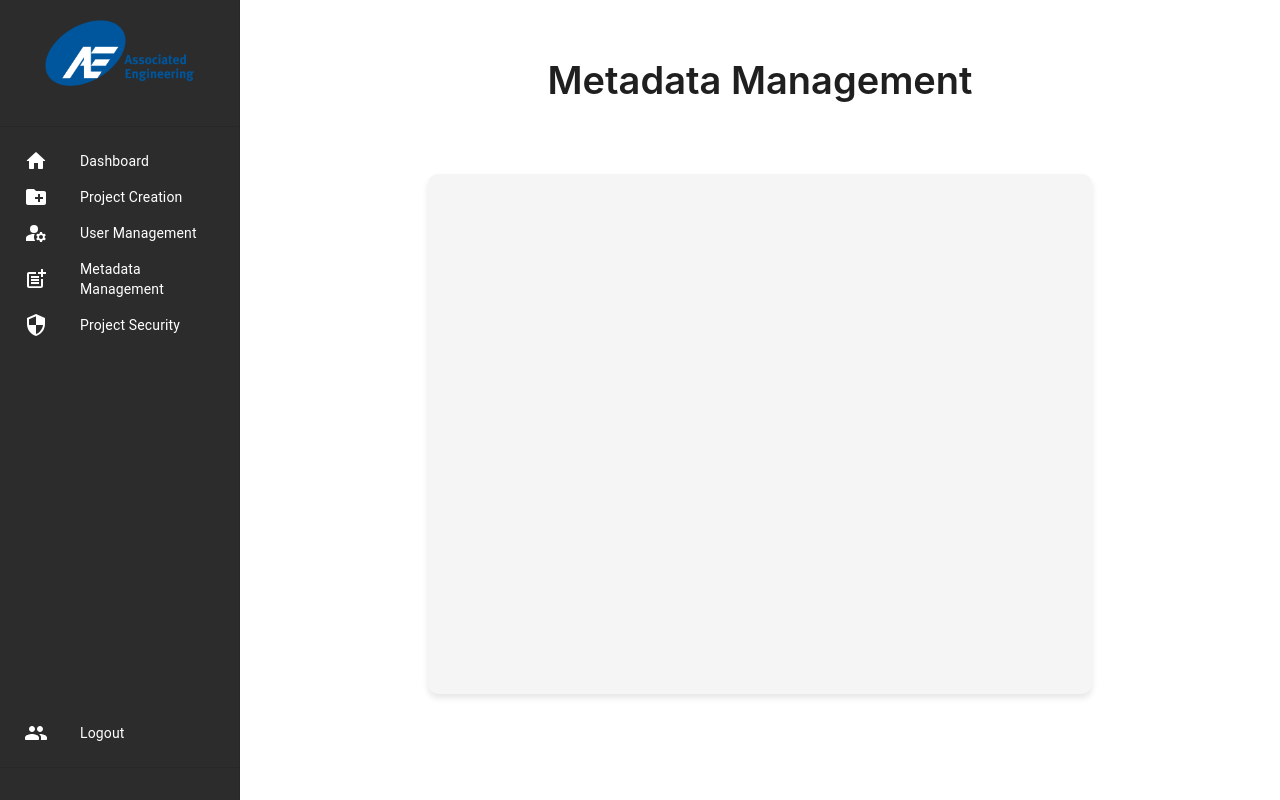
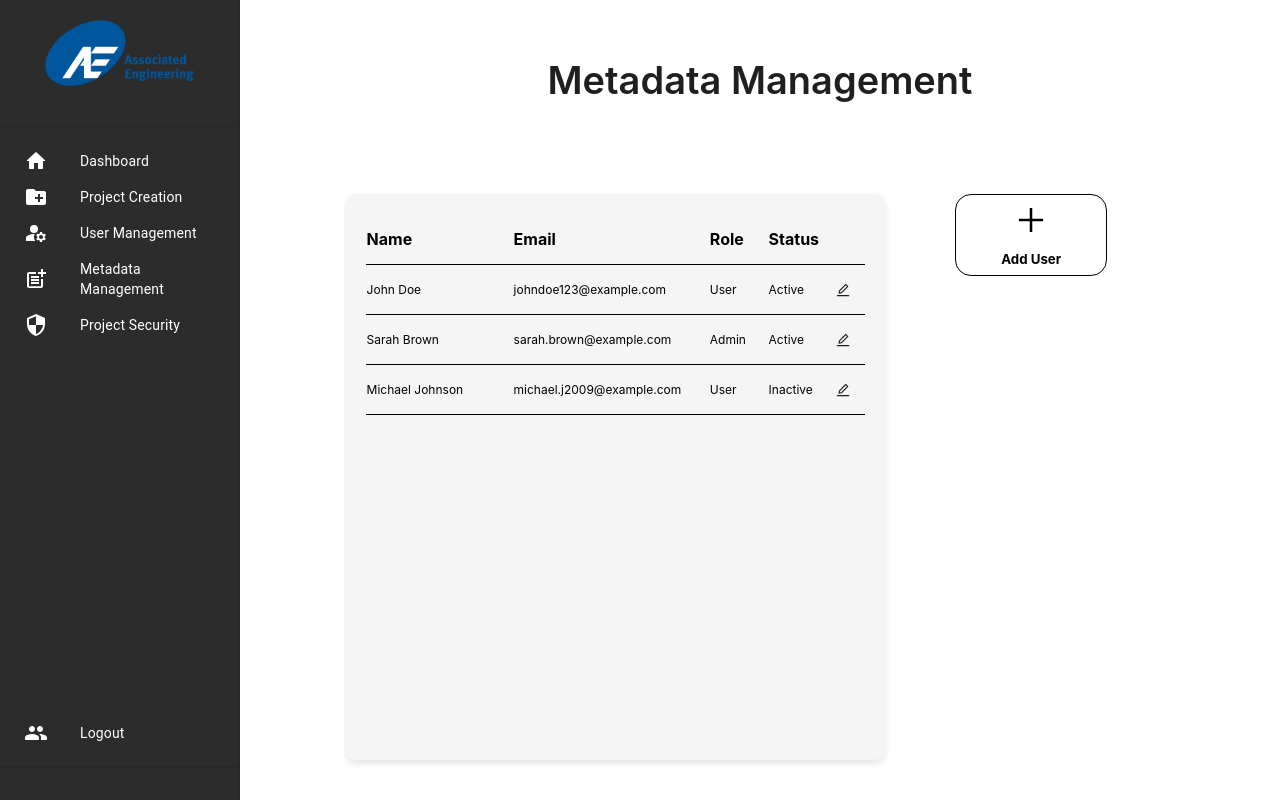
Before and after one commit to Sneaky-Breeky/Team-6-AE, a React (Create React App) app in the folder src/frontend/: page /admin/metadataManagement in a window 1280 px wide. Built offline with nearby package versions, Linux system fonts and the light colour scheme; sample sign-in values are in the browser's storage.

Commit message:
created admin metadata management page

```diff
--- a/src/frontend/src/pages/admin/AdminMetadataManage.js
+++ b/src/frontend/src/pages/admin/AdminMetadataManage.js
@@ -1,10 +1,122 @@
 import React, { useState } from 'react';
 import Box from '@mui/material/Box';
-import { Typography, } from 'antd';
+import { Typography, Button, Popover, Radio, Form, Input } from 'antd';
+import { PlusOutlined, EditOutlined, CloseOutlined} from '@ant-design/icons';
 
 const { Title } = Typography;
 
+const users = [
+  {name: 'John Doe', email: 'johndoe123@example.com', role: 'User', status: 'Active'},
+  {name: 'Sarah Brown', email: 'sarah.brown@example.com', role: 'Admin', status: 'Active'},
+  {name: 'Michael Johnson', email: 'michael.j2009@example.com', role: 'User', status: 'Inactive'}
+];
+
+function popupForm() {
+
+  return (
+    <Box
+      sx={{
+        display: 'flex',
+        flexDirection: 'column',
+        justifyContent: 'flex-start',
+        alignItems: 'left',
+        width: '80%',
+        height: '70%',
+        margin: '20px auto',
+        backgroundColor: '#f5f5f5',
+        borderRadius: '10px',
+        padding: '20px',
+        paddingTop: '10px',
+        boxShadow: '0 4px 6px rgba(0, 0, 0, 0.1)',
+        overflow: 'auto'
+      }}
+    >
+      <Form
+        name="basic"
+        layout="vertical"
+        initialValues={{
+          remember: true,
+        }}
+        size='small'
+        autoComplete="off"
+      >
+
+      <Form.Item
+        label={<p style={{fontSize:'12px', margin: '0px'}}>User Name</p>}
+        name="name"
+        rules={[
+          {
+            required: true,
+            message:<p style={{fontSize:'12px', margin: '0px'}}>Please select the new user's name!</p>,
+          },
+        ]}
+        style={{ padding: "0px", marginBottom: "5px", marginTop: "0px"  }}
+      >
+        <Input/>
+      </Form.Item>
+
+      <Form.Item
+        label={<p style={{fontSize:'12px', margin: '0px'}}>User Email</p>}
+        name="email"
+        rules={[
+          {
+            required: true,
+            message:<p style={{fontSize:'12px', margin: '0px'}}>Please select the new user's email!</p>,
+          },
+        ]}
+        style={{ marginBottom: "5px" }}
+      >
+        <Input/>
+      </Form.Item>
+
+        <Form.Item
+          label={<p style={{fontSize:'12px', margin: '0px'}}>User Role</p>}
+          name="role"
+          rules={[
+            {
+              required: true,
+              message:<p style={{fontSize:'12px', margin: '0px'}}>Please select the new user's role!</p>,
+            },
+          ]}
+          style={{ marginBottom: "5px" }}
+        >
+          <Radio.Group style={{ marginTop: "0px" }}>
+            <Radio value="user"> <p style={{fontSize:'12px', margin: '0px'}}>User</p> </Radio>
+            <Radio value="admin"> <p style={{fontSize:'12px', margin: '0px'}}>Admin</p> </Radio>
+          </Radio.Group>
+        </Form.Item>
+
+        <Form.Item
+          label={<p style={{fontSize:'12px', margin: '0px'}}>User Status</p>}
+          name="status"
+          rules={[
+            {
+              required: true,
+              message:<p style={{fontSize:'12px', margin: '0px'}}>Please select the new user's status!</p>,
+            },
+          ]}
+          style={{ marginBottom: "10px" }}
+        >
+          <Radio.Group style={{ marginTop: "0px" }}>
+            <Radio value="active"> <p style={{fontSize:'12px', margin: '0px'}}>Active</p> </Radio>
+            <Radio value="inactive"> <p style={{fontSize:'12px', margin: '0px'}}>Inactive</p> </Radio>
+          </Radio.Group>
+        </Form.Item>
+
+      <Form.Item
+        label={null}
+        style={{ marginBottom: "5px" }}>
+        <Button type="primary" htmlType="submit">
+          Submit
+        </Button>
+      </Form.Item >
+    </Form>
+  </Box>
+  );
+}
+
 export default function AdminMetadataManage() {
+  const [isPopupFormOpen, setPopupFormOpen] = useState(false);
 
   return (
     <Box
@@ -24,24 +136,112 @@
         <Title level={1}>Metadata Management</Title>
       </Box>
 
-        {/* Right container with activity log */}
+
 <Box
   sx={{
     display: 'flex',
     flexDirection: 'row',
     justifyContent: 'flex-start',
     alignItems: 'left',
-    height: '60vh',
-    width: '60%',
+    height: '100vh',
+    width: '80%',
     margin: '20px auto',
-    backgroundColor: '#f5f5f5',
     borderRadius: '10px',
-    padding: '20px',
-    boxShadow: '0 4px 6px rgba(0, 0, 0, 0.1)',
+
     overflow: 'auto',
   }}
 >
 
+  {/* left container with users */}
+  <Box
+    sx={{
+      display: 'flex',
+      flexDirection: 'row',
+      justifyContent: 'flex-start',
+      alignItems: 'left',
+      width: '60%',
+      margin: '20px auto',
+      backgroundColor: '#f5f5f5',
+      borderRadius: '10px',
+      padding: '20px',
+      boxShadow: '0 4px 6px rgba(0, 0, 0, 0.1)',
+      overflow: 'auto',
+    }}
+  >
+    <div style={{overflowY: 'auto', width: '100%', height: '100%'}}>
+    <table style={{ width: '100%', borderCollapse: 'collapse', borderSpacing: '10px'}}>
+      <tr style={{height: '50px'}}>
+          <th style={{ width: '25%', textAlign: 'left', borderBottom:'1px solid black'}} >Name</th>
+          <th style={{ width: '30%', textAlign: 'left', borderBottom:'1px solid black'}} >Email</th>
+          <th style={{ width: '10%', textAlign: 'left', borderBottom:'1px solid black'}} >Role</th>
+          <th colSpan="2" style={{ width: '15%', textAlign: 'left', borderBottom:'1px solid black'}} >Status</th>
+      </tr>
+          {users.map((user) => (
+              <tr style={{height: '50px'}}>
+                  <td style={{ fontSize: '12px', width: '25%', textAlign: 'left', borderBottom:'1px solid black'}} >{user.name}</td>
+                  <td style={{ fontSize: '12px', width: '30%', textAlign: 'left', borderBottom:'1px solid black'}} >{user.email}</td>
+                  <td style={{ fontSize: '12px', width: '10%', textAlign: 'left', borderBottom:'1px solid black'}} >{user.role}</td>
+                  <td style={{ fontSize: '12px', width: '10%', textAlign: 'left', borderBottom:'1px solid black'}} >{user.status}</td>
+                  <td style={{ fontSize: '12px', width: '5%', textAlign: 'left', borderBottom:'1px solid black'}} >{
+                    // reload if status input differs from original user.status
+                    <Popover
+                      content={(user.status==='Active') ?
+                        <Radio.Group defaultValue="1">
+                        <Radio value="1">Activate</Radio>
+                        <Radio value="2">Deactivate</Radio>
+                        </Radio.Group>
+                      : <Radio.Group defaultValue="2">
+                        <Radio value="1">Activate</Radio>
+                        <Radio value="2">Deactivate</Radio>
+                        </Radio.Group> }
+                      title={(user.status==='Active') ? "User Activated" : "User Deactivated"}
+                      trigger="click"
+                    >
+                    <Button color="default" variant="text" size={"default"} icon={<EditOutlined />}/>
+                    </Popover>
+                    }</td>
+              </tr>
+          ))}
+  </table>
+  </div>
+  </Box>
+
+  {/* right container with new users */}
+  <Box
+    sx={{
+      display: 'flex',
+      flexDirection: 'column',
+      justifyContent: 'flex-start',
+      alignItems: 'center',
+      width: '30%',
+      padding: '20px',
+
+    }}
+  >
+    <Box
+      onClick={() =>
+        {setPopupFormOpen(isPopupFormOpen ? false : true)}
+      }
+      sx={{
+        textAlign: 'center',
+        width: 150,
+        height: 80,
+        border: 1,
+        borderRadius: '16px',
+        '&:hover': { boxShadow: 3},
+        }}
+      >
+        {isPopupFormOpen ?
+        <CloseOutlined style={{ marginTop: '10px', fontSize: '30px'}}/>
+        : <PlusOutlined style={{ marginTop: '10px', fontSize: '30px'}}/>}
+        {isPopupFormOpen ?
+        <h5 style={{margin: '15px'}}>Close</h5>
+        : <h5 style={{margin: '15px'}}>Add User</h5>}
+    </Box>
+
+    {isPopupFormOpen && popupForm()}
+
+  </Box>
 </Box>
 
     </Box>
```
